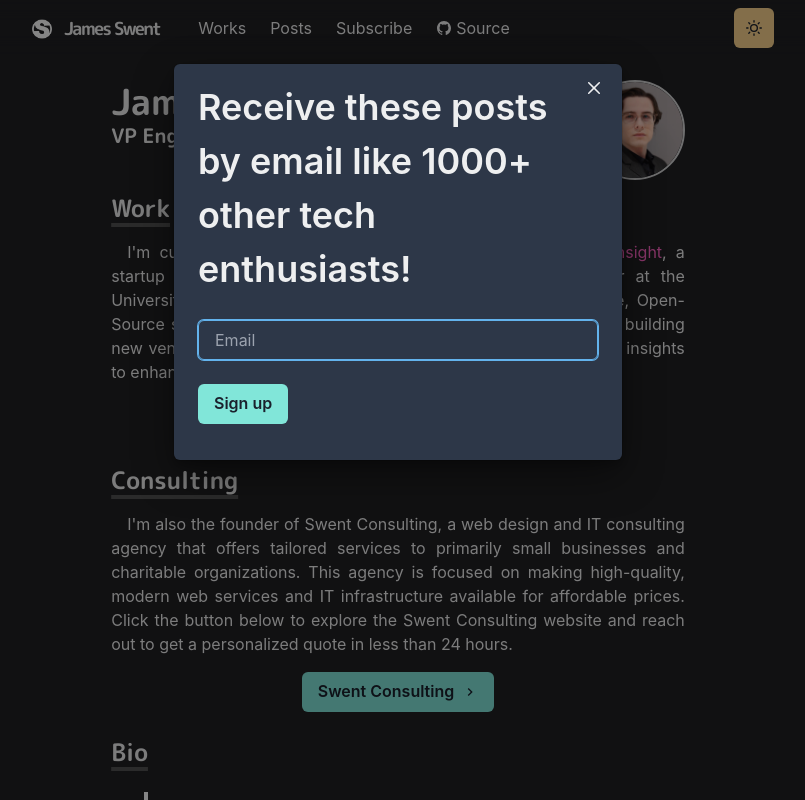
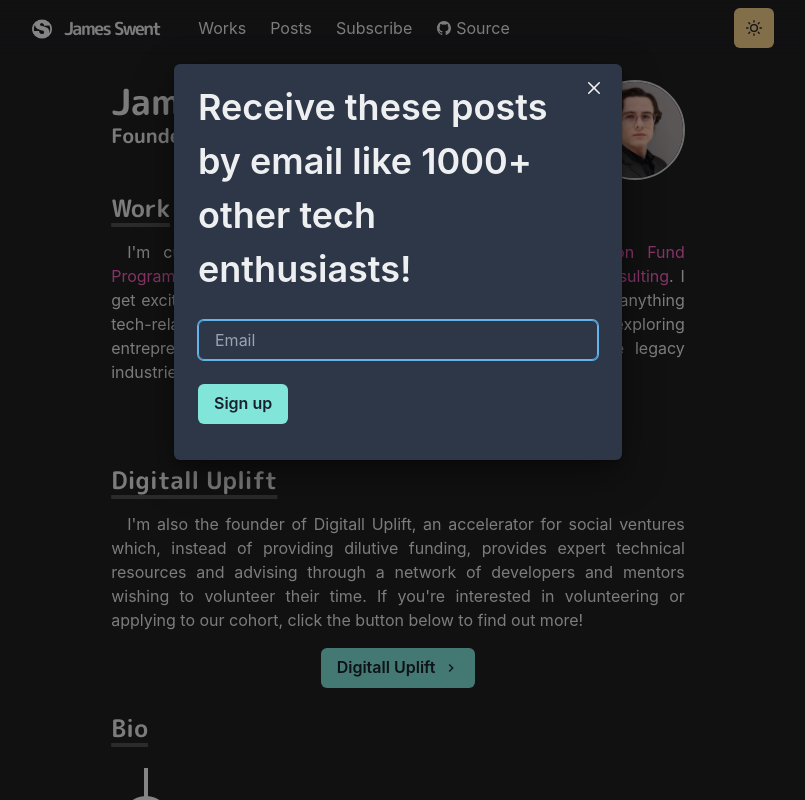
Before and after one commit to jswent/jwswent-homepage, a Next.js app: page / in a window 1280 px wide. Shown: the top 800 px of the page, without its empty margins (242-1047 px from the left). Built offline with nearby package versions, Linux system fonts and the light colour scheme.

Commit message:
updated home page to reflect current information

```diff
--- a/components/experience.js
+++ b/components/experience.js
@@ -62,8 +62,8 @@ const experiences = [
     iconBg: '#fff',
     date: 'September 2022 - present',
     points: [
-      'Provide tailored services to primarily small businesses and charitable organizations',
-      'Services include: UI/UX Design, Web Development, Organization Management, and more...'
+      'Formalized years of independent and corporate software development into a full-service digital consulting firm.',
+      'Primary services in software architecture and workflow consulting, product development, and more...'
     ]
   },
   {
@@ -71,7 +71,7 @@ const experiences = [
     company_name: 'Learnsight',
     icon: learnsight,
     iconBg: '#fff',
-    date: 'January 2023 - present',
+    date: 'January 2023 - April 2023',
     points: [
       'Conducted primary market research to identify unmet needs in the Educational Technology sector and deliver a new-age collaborative learning platform',
       'Designed a product plan and mock-up and oversaw development to deliver an MVP to early adopters',
--- a/pages/index.js
+++ b/pages/index.js
@@ -29,7 +29,7 @@ const Page = () => {
             </Heading>
 
             <Heading as='h3' size='md'>
-              VP Engineering at Learnsight
+              Founder & CEO of Swent Consulting
             </Heading>
           </Box>
           <Box
@@ -56,12 +56,13 @@ const Page = () => {
             Work
           </Heading>
           <Paragraph>
-            I&apos;m currently working full-time as VP of Engineering at&nbsp;
-            <Link href='https://www.learnsight.io'>Learnsight</Link>, a startup
-            in the MIT Sandbox program. I&apos;m also a second-year at the
-            University of St. Andrews. I get excited about Computer Science,
-            Open-Source software, and anything tech-related. I&apos;m passionate
-            about building new ventures, exploring entrepreneurship, and
+            I&apos;m currently working full-time at MIT&apos;s&nbsp;
+            <Link href="https://sandbox.mit.edu">Sandbox Innovation Fund Program</Link>.
+            I also run my own technical consulting firm&nbsp;
+            <Link href="https://www.swent-consulting.com">Swent Consulting</Link>.
+            I get excited about Computer Science, Open-Source software,
+            and anything tech-related. I&apos;m passionate about
+            building new ventures, exploring entrepreneurship, and
             leveraging my tech insights to enhance legacy industries.
           </Paragraph>
           <Box align='center' my={4}>
@@ -75,21 +76,20 @@ const Page = () => {
 
         <Section delay={0.2}>
           <Heading as='h3' variant='section-title'>
-            Consulting
+            Digitall Uplift
           </Heading>
           <Paragraph>
-            I&apos;m also the founder of Swent Consulting, a web design and IT
-            consulting agency that offers tailored services to primarily small
-            businesses and charitable organizations. This agency is focused on
-            making high-quality, modern web services and IT infrastructure
-            available for affordable prices. Click the button below to explore
-            the Swent Consulting website and reach out to get a personalized
-            quote in less than 24 hours.
+            I&apos;m also the founder of Digitall Uplift, an accelerator for
+            social ventures which, instead of providing dilutive funding, provides
+            expert technical resources and advising through a network of developers
+            and mentors wishing to volunteer their time. If you&apos;re interested in
+            volunteering or applying to our cohort, click the button below
+            to find out more!
           </Paragraph>
           <Box align='center' my={4}>
-            <NextLink href='https://www.swent-consulting.com'>
+            <NextLink href='https://www.digitalluplift.org'>
               <Button rightIcon={<ChevronRightIcon />} colorScheme='teal'>
-                Swent Consulting
+                Digitall Uplift
               </Button>
             </NextLink>
           </Box>
```
